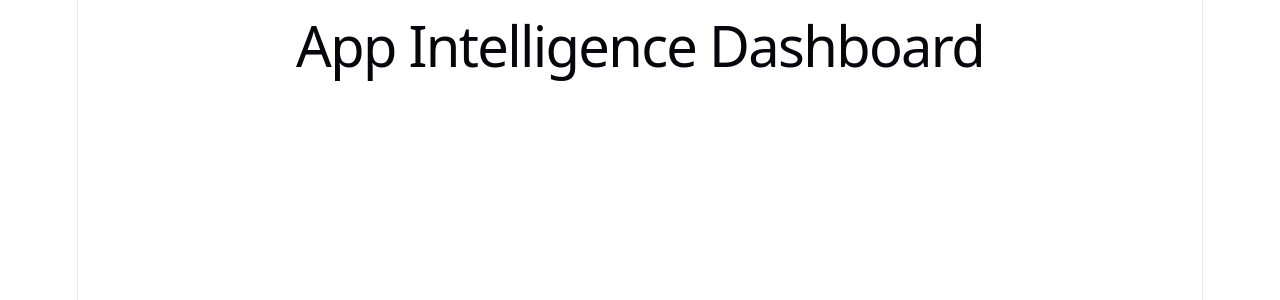
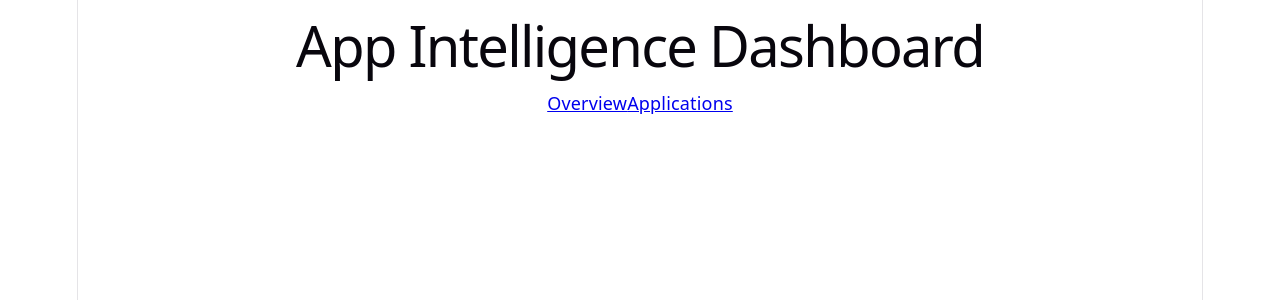
Before and after one commit to CodeKrakken/app-intelligence-dashboard, a React (Vite) app: page / in a window 1280 px wide. Shown: the top 300 px of the page. Built offline with nearby package versions, Linux system fonts and the light colour scheme.

Commit message:
Add test and implementation for presence of Overview and Applications links

```diff
--- a/src/App.tsx
+++ b/src/App.tsx
@@ -1,10 +1,12 @@
-
-import './App.css'
-
 function App() {
   return (
     <main>
       <h1>App Intelligence Dashboard</h1>
+
+      <nav aria-label="Main navigation">
+        <a href="/">Overview</a>
+        <a href="/applications">Applications</a>
+      </nav>
     </main>
   );
 }
```
Also changed, not shown: src/test/setup.ts (+6 -0 lines), 1 other file (tests, documents, lock files or other folders).
